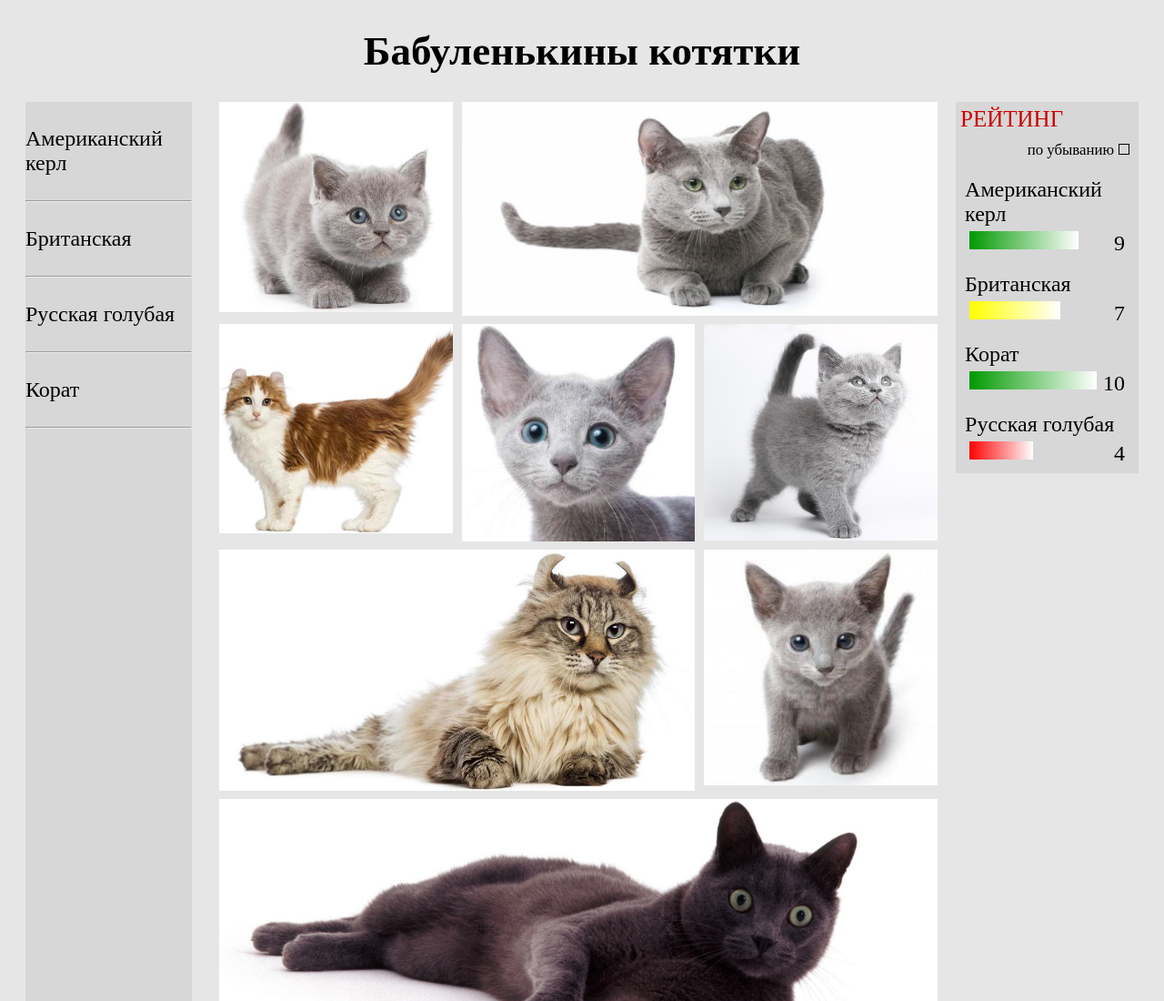
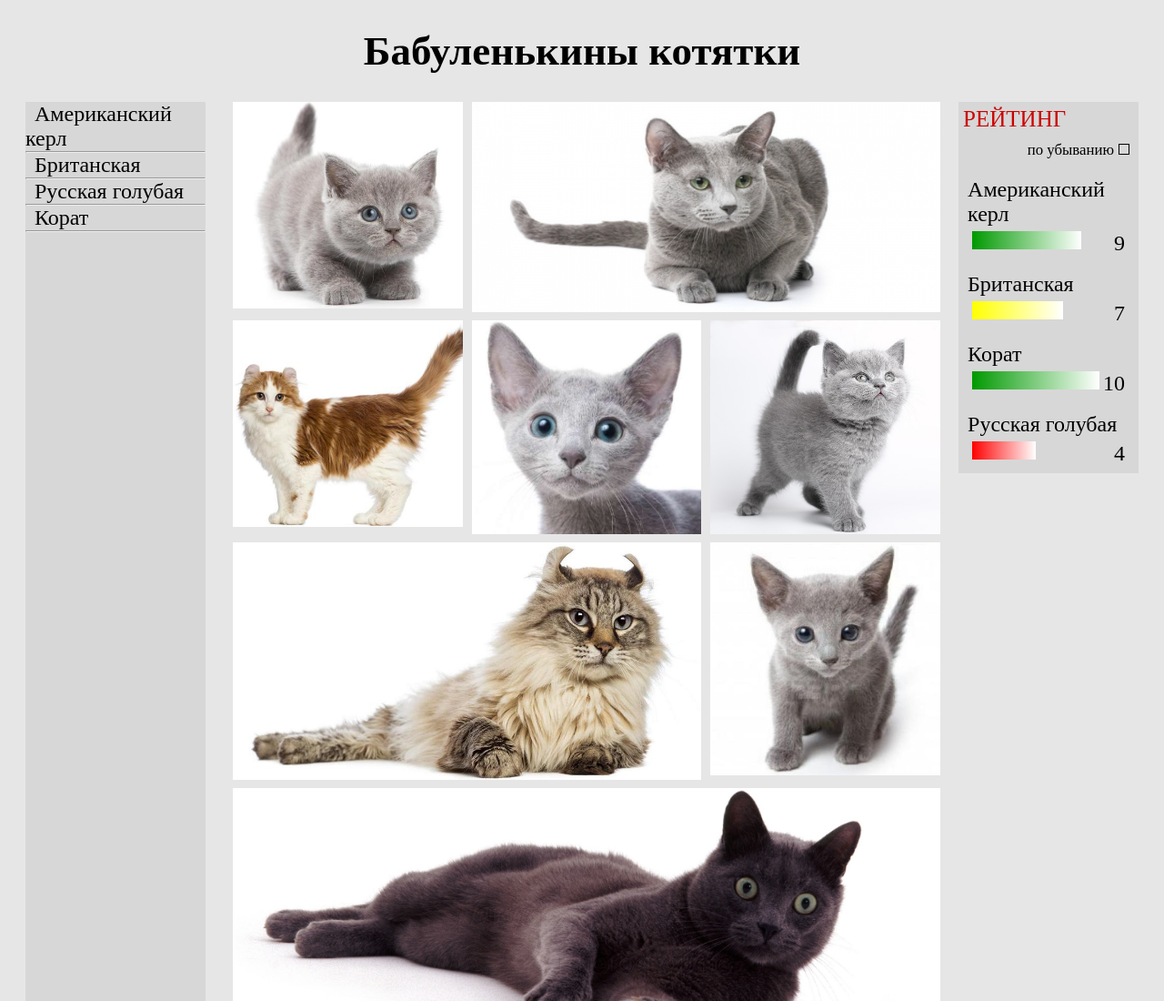
Before and after one commit to urfu-2016/markup-task-7, a plain HTML site: page index.html in a window 1280 px wide. Shown: the top 1100 px of the page at 91% size. Drawn offline with Linux system fonts and the light colour scheme.

Commit message:
Update index.html

```diff
--- a/index.html
+++ b/index.html
@@ -18,19 +18,19 @@
     <input class="korat" type="checkbox" id="korat">
     <nav>
         <label class="curl" for="curl">
-            <div>Американский керл</div>
+            Американский керл
         </label>
         <hr>
         <label class="brit" for="brit">
-            <div>Британская</div>
+            Британская
         </label>
         <hr>
         <label class="rus-blue" for="rus-blue">
-            <div>Русская голубая</div>
+            Русская голубая
         </label>
         <hr>
         <label class="korat" for="korat">
-            <div>Корат</div>
+            Корат
         </label>
         <hr>
     </nav>
@@ -75,7 +75,7 @@
         </h2>
         <div class="order">
             <div>по убыванию</div>
-            <label for="order"><div></div></label>
+            <label for="order"></label>
         </div>
         <div class="curl">
             Американский керл
```
